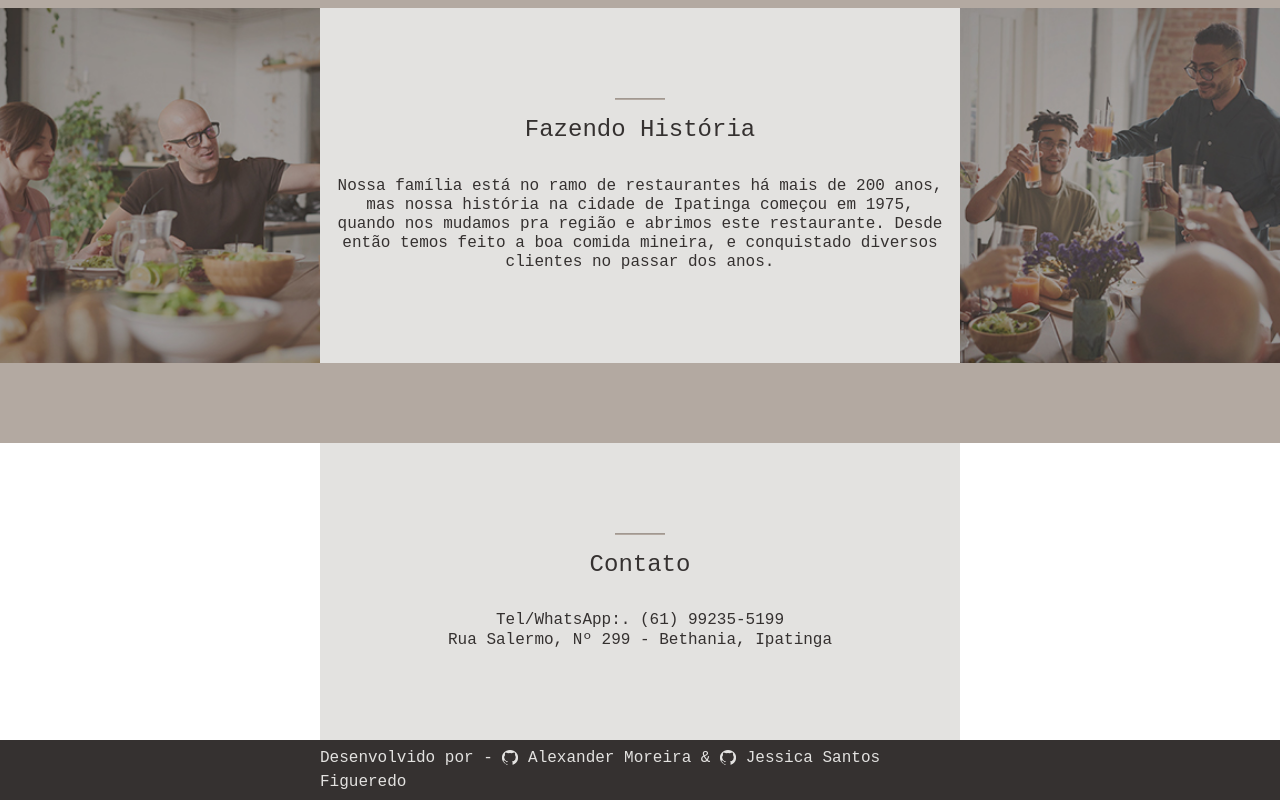
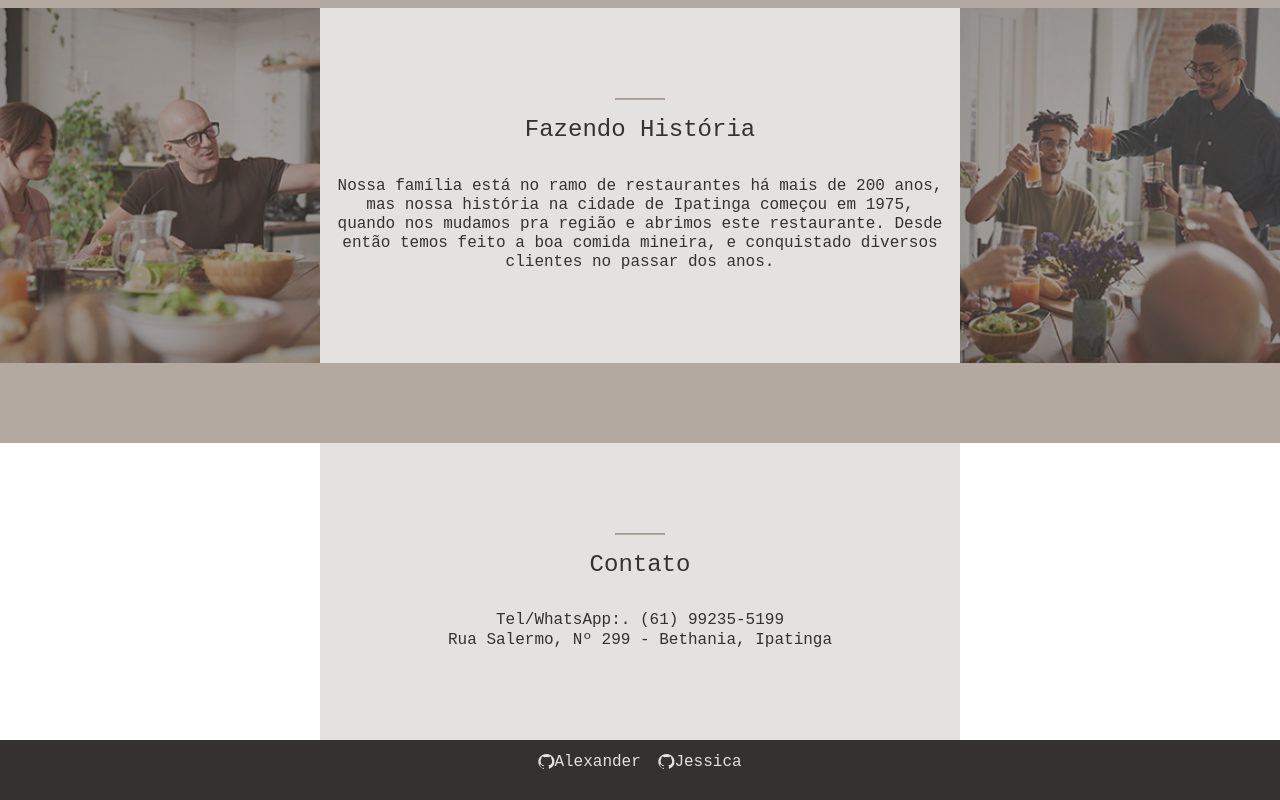
Before and after one commit to alexanderdevbr/docecor, a plain HTML site: page index.html in a window 1280 px wide. Shown: the part 1464-2264 px from the top of the page. Drawn offline with Linux system fonts and the light colour scheme.

Commit message:
Ajustes rodapé

```diff
--- a/includes/rodape.html
+++ b/includes/rodape.html
@@ -2,10 +2,16 @@
     <div class="row">
       <div id="footer" class="col" style="background-color: #353130;">
         <div id="textofooter">
-          Desenvolvido por - <a href="https://github.com/alexanderdevbr" style="text-decoration:none;" target="_blank">
-            <img style="width: 16px;" src="img/github-icone.png"> Alexander Moreira</a> &
-            <a href="https://github.com/jehsf1" style="text-decoration:none;" target="_blank">
-            <img style="width: 16px;" src="img/github-icone.png"> Jessica Santos Figueredo </a>
+            <ul class="list-inline">
+              <li class="list-inline-item">
+                <a href="https://github.com/alexanderdevbr" style="text-decoration:none;" target="_blank">
+                <img style="width: 16px;" src="img/github-icone.png">Alexander</a>
+              </li>
+              <li class="list-inline-item">
+                <a href="https://github.com/jehsf1" style="text-decoration:none;" target="_blank">
+                <img style="width: 16px;" src="img/github-icone.png">Jessica</a>
+              </li>
+            </ul>
         </div>
       </div>
     </div>
```
